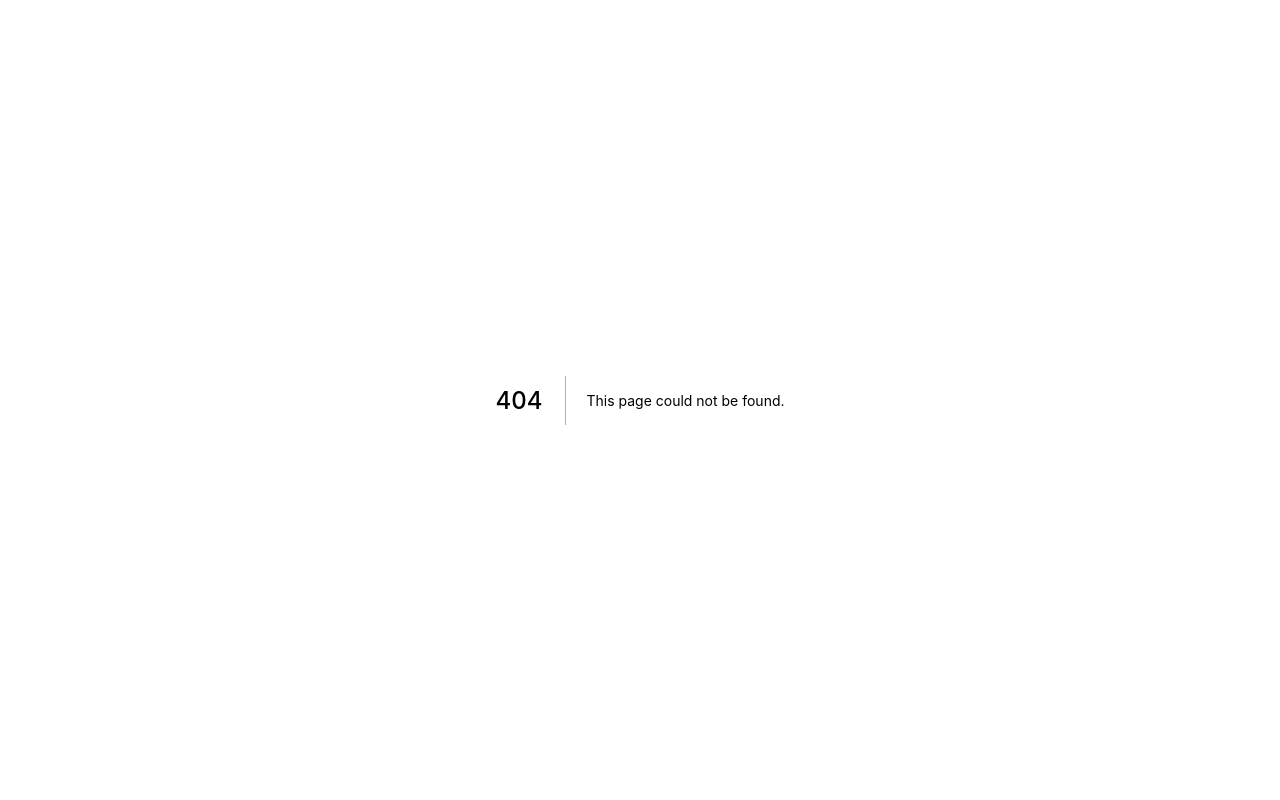
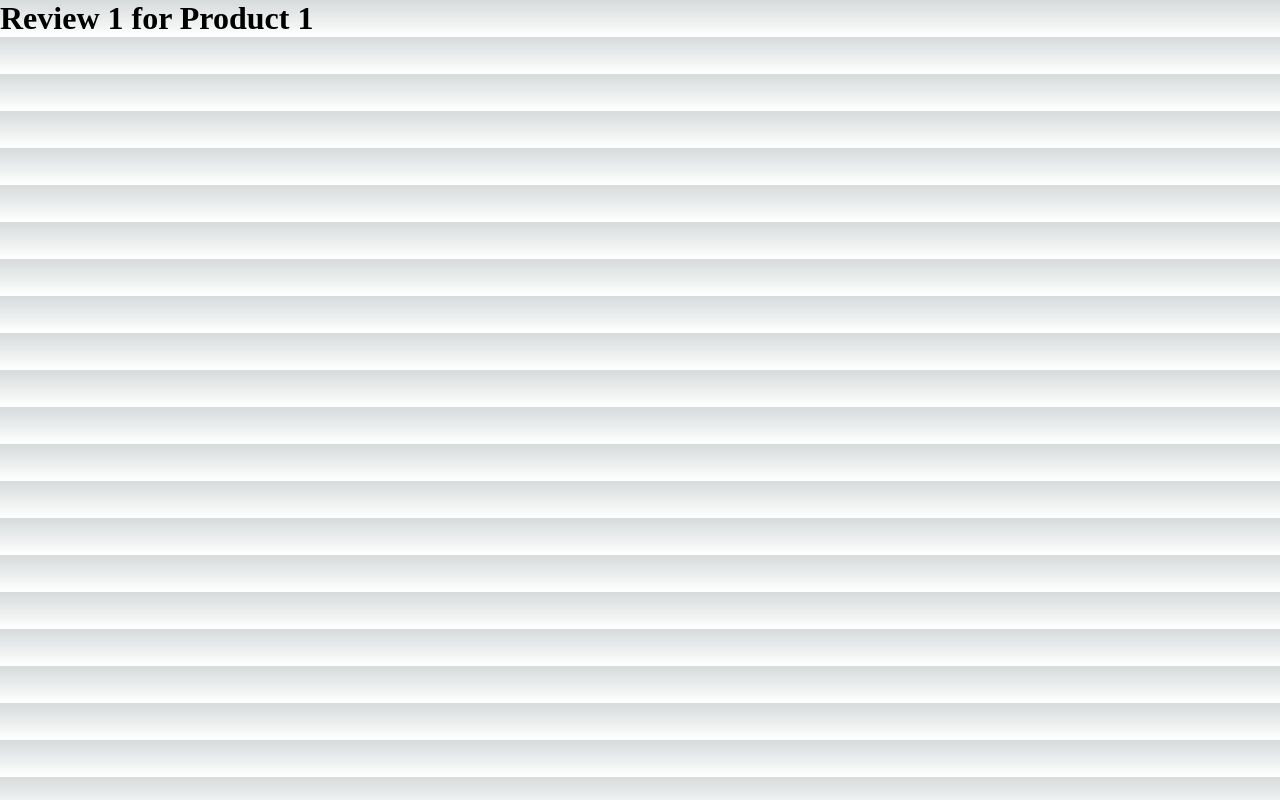
Before and after one commit to Emmanuel-Dominic/nextjs-moment, a Next.js app: page /product/1/review/1 in a window 1280 px wide. Before the commit this address had no page. Built offline with nearby package versions, Linux system fonts and the light colour scheme.

Commit message:
implements nested dynamic routing

```diff
--- /dev/null
+++ b/pages/product/[productId]/review/[reviewId].js
@@ -0,0 +1,10 @@
+import { useRouter } from 'next/router'
+
+function ReviewDetail() {
+    const router = useRouter()
+    const { reviewId, productId } = router.query
+
+    return <h1>Review {reviewId} for Product {productId}</h1>
+}
+
+export default ReviewDetail;
```
Also changed, not shown: pages/product/[productId]/review/index.js (added, +10 -0 lines), pages/product/[productId]/index.js (renamed from pages/product/[productId].js).
